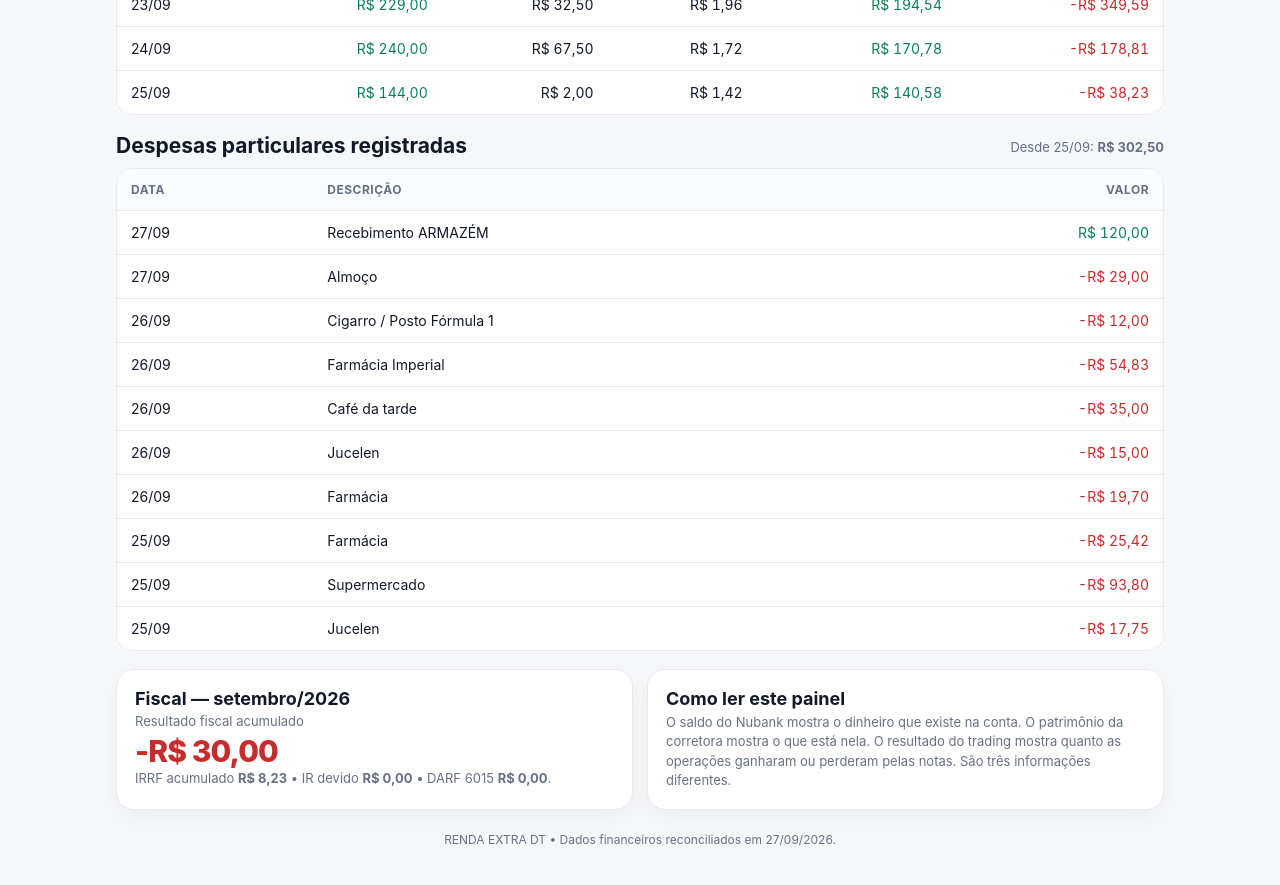
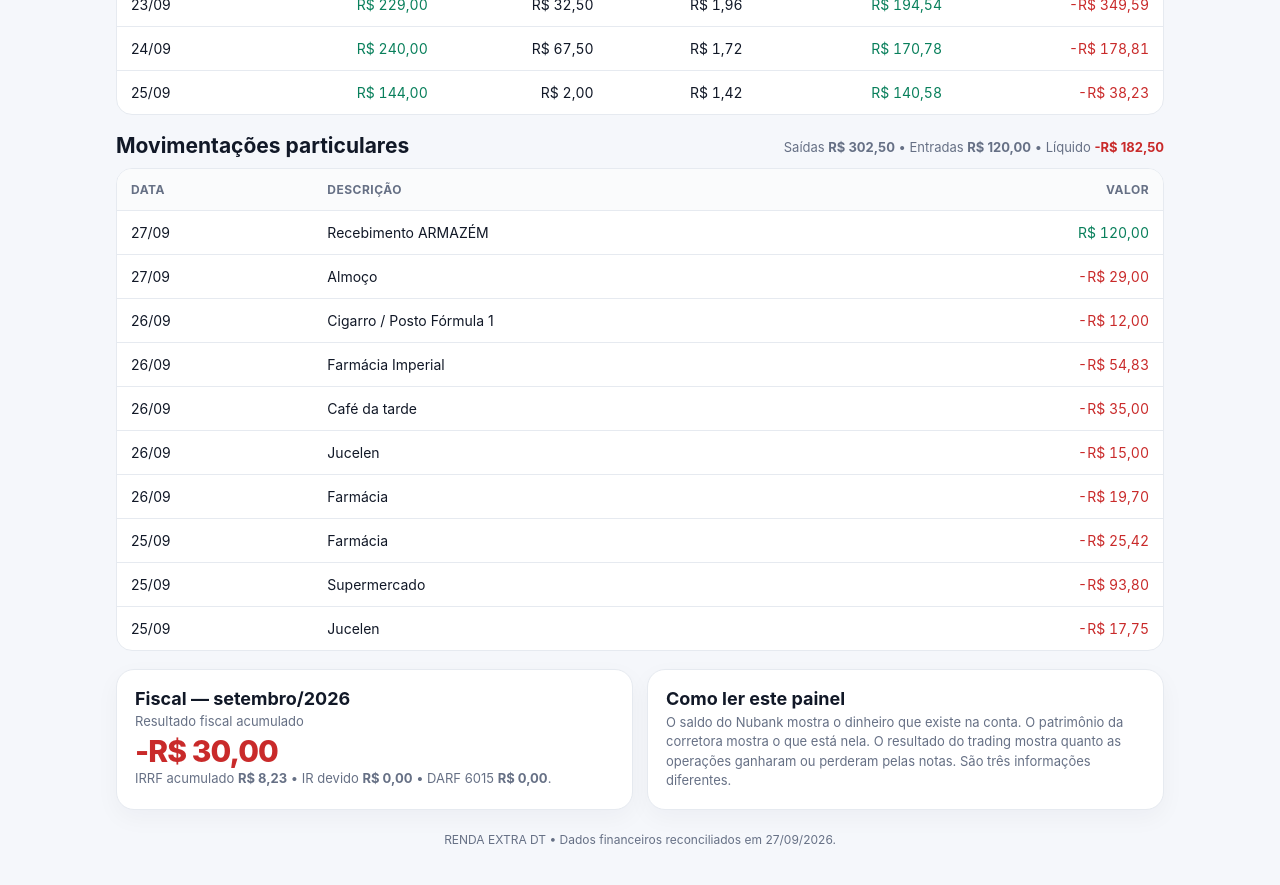
Before and after one commit to vhbernardo11/estoque-controle, a plain HTML site: page index.html in a window 1280 px wide. Shown: the part 1120-2005 px from the top of the page. Drawn offline with Linux system fonts and the light colour scheme.

Commit message:
Exibe recebimentos e saldo líquido das movimentações particulares

```diff
--- a/index.html
+++ b/index.html
@@ -65,7 +65,7 @@ h1{font-size:clamp(28px,5vw,42px);line-height:1.05;margin:8px 0 8px}.sub{color:v
   </section>
 
   <section class="section">
-    <div class="section-head"><h2>Despesas particulares registradas</h2><span class="note">Desde 25/09: <strong id="personalSpend">R$ 0,00</strong></span></div>
+    <div class="section-head"><h2>Movimentações particulares</h2><span class="note">Saídas <strong id="personalSpend">R$ 0,00</strong> • Entradas <strong id="personalReceipts">R$ 0,00</strong> • Líquido <strong id="personalNet">R$ 0,00</strong></span></div>
     <div class="table-wrap"><table><thead><tr><th>Data</th><th>Descrição</th><th class="num">Valor</th></tr></thead><tbody id="personalRows"></tbody></table></div>
   </section>
 
@@ -97,7 +97,7 @@ fetch('data.json?t='+Date.now(),{cache:'no-store'}).then(r=>r.json()).then(d=>{
   set('trading',t.accumulated_net); document.getElementById('trading').className='metric '+cls(t.accumulated_net);
   set('gross',t.total_gross); set('bmf',t.bmf_expenses); set('irrfTrading',t.irrf_daytrade);
   set('lastNet',t.last_day.net); set('lastGross',t.last_day.gross); set('lastBmf',t.last_day.bmf_expenses); set('lastIrrf',t.last_day.irrf);
-  set('personalSpend',p.spending_since_25);
+  set('personalSpend',p.spending_since_25); set('personalReceipts',p.receipts_since_25||0); set('personalNet',p.net_since_25||(-p.spending_since_25)); document.getElementById('personalNet').className=cls(p.net_since_25||(-p.spending_since_25));
   set('fiscal',x.fiscal_result); document.getElementById('fiscal').className='metric '+cls(x.fiscal_result); set('taxIrrf',x.irrf_credit); set('irDue',x.ir_due); set('darf',x.darf);
   document.getElementById('rule').textContent=d.accounting_rule;
   document.getElementById('tradingRows').innerHTML=t.days.map(r=>'<tr><td>'+r.date+'</td><td class="num '+cls(r.gross)+'">'+money(r.gross)+'</td><td class="num">'+money(r.bmf_expenses)+'</td><td class="num">'+money(r.irrf)+'</td><td class="num '+cls(r.net)+'">'+money(r.net)+'</td><td class="num '+cls(r.acc)+'">'+money(r.acc)+'</td></tr>').join('');
```
